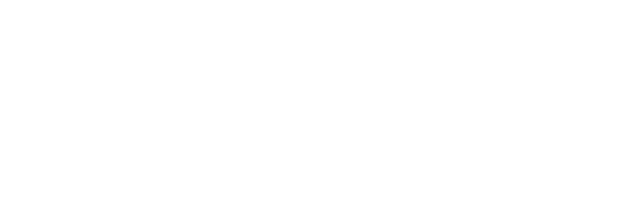
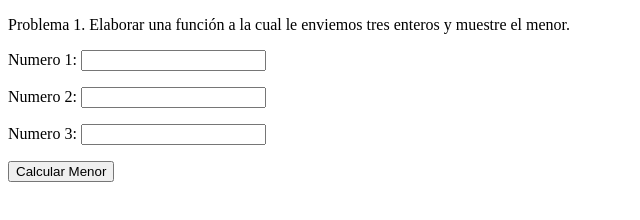
Before and after one commit to AlbertoOL/Estructuras_Control, a plain HTML site: page index.html in a window 1280 px wide. Shown: the whole page, without its empty margins (0-640 px from the left). Drawn offline with Linux system fonts and the light colour scheme.

Commit message:
Problema 1

```diff
--- a/index.html
+++ b/index.html
@@ -1,9 +1,40 @@
 <!DOCTYPE html>
+<html>
     <head>
         <title>Estructuras de control</title>
     </head>
 
     <body>
+        <script type="text/javascript">
+            function numMenor() {
+                var num1 = document.operaciones.numero1.value;
+                var num2 = document.operaciones.numero2.value;
+                var num3 = document.operaciones.numero3.value;
 
+                var menor;
+
+                if (num1 <= num2 && num1 <= num3){
+                    menor = num1;
+                }else if(num2 <= num1 && num2 <= num3){
+                    menor = num2;
+                }else if(num3 <= num1 && num3 <= num2){
+                    menor = num3;
+                }
+
+                //document.write("El numero menor es: " + menor);
+                document.getElementById('numMenorTl').innerHTML = 'El numero menor es: ' + menor + '<br>';
+            }
+        </script>
+
+        <form name="operaciones">
+            <p>Problema 1. Elaborar una función a la cual le enviemos tres enteros y muestre el menor.</p>
+            <p>Numero 1: <input type="text" name="numero1"></p>
+            <p>Numero 2: <input type="text" name="numero2"></p>
+            <p>Numero 3: <input type="text" name="numero3"></p>
+            <input type="button" name="numMenorBtn" value='Calcular Menor' onclick="numMenor()">
+            <p id="numMenorTl"></p>
+
+
+        </form>
     </body>
 </html>
```
